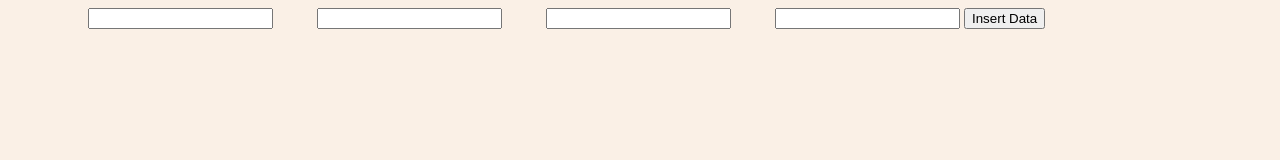
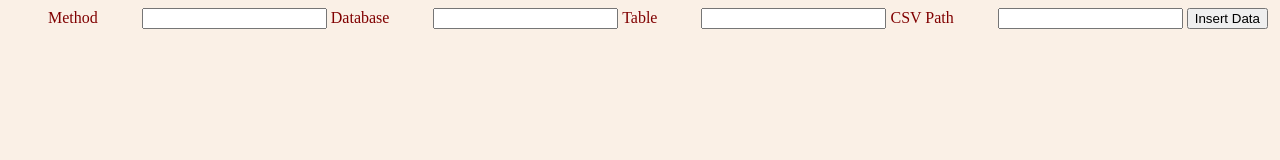
Before and after one commit to TreeGardenDev/dbwebconnect, a plain HTML site: page src/page.html in a window 1280 px wide. Drawn offline with Linux system fonts and the light colour scheme.

Commit message:
Is this how it works

```diff
--- a/src/page.html
+++ b/src/page.html
@@ -20,10 +20,16 @@ input {
 <title>Inspection Form Insert</title>
 <!-- link pages/mystyle.css-->
 <!--add buttons for create and insert method-->
+
 <form action="/method" method="post">
-		<input type="text" name="method" />
+	<!--add labels for each input type-->
+		<label for="method">Method</label>
+		<input type="text" name="method"/>
+		<label for="database">Database</label>
 		<input type="text" name="database" />
+		<label for="table">Table</label>
 		<input type="text" name="table" />
+		<label for="csvpath">CSV Path</label>
 		<input type="text" name="csvpath" />
 		<button type="submit">Insert Data</button>
 </form>
```
